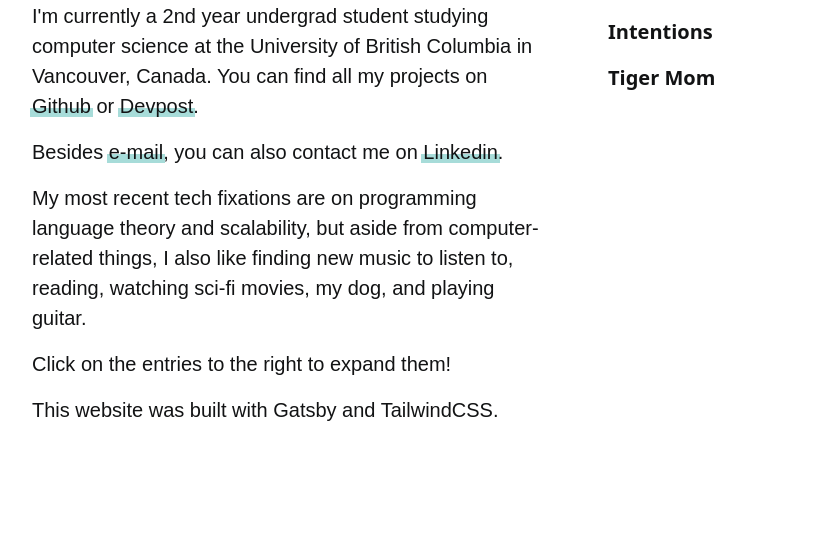
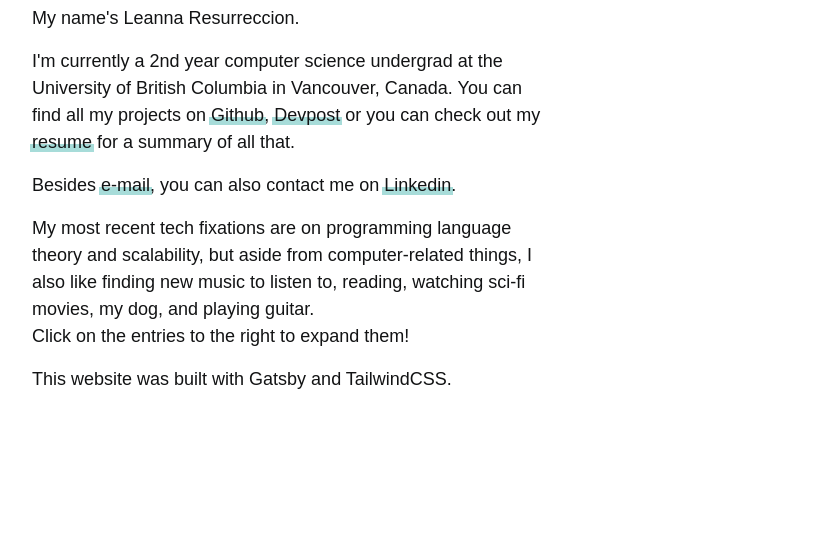
Before and after one commit to resurl/portfolio-v2, a Gatsby site: page / in a window 1280 px wide. Shown: the part 245-800 px from the top of the page, without its empty margins (0-816 px from the left). Built offline with nearby package versions, Linux system fonts and the light colour scheme; Gatsby itself is replaced by a stand-in of ours.

Commit message:
finished styling?

```diff
--- /dev/null
+++ b/public/index.html
@@ -0,0 +1 @@
+<!DOCTYPE html><html><head><meta charSet="utf-8"/><meta http-equiv="x-ua-compatible" content="ie=edge"/><meta name="viewport" content="width=device-width, initial-scale=1, shrink-to-fit=no"/><meta name="note" content="environment=development"/><script src="/socket.io/socket.io.js"></script><link href="https://fonts.googleapis.com/css2?family=Rubik:wght@300;400;500;600&display=swap" rel="stylesheet"></head><body><div id="___gatsby"></div><script src="/polyfill.js" nomodule=""></script><script src="/commons.js"></script></body></html>
--- /dev/null
+++ b/public/page-data/dev-404-page/page-data.json
@@ -0,0 +1 @@
+{"componentChunkName":"component---cache-dev-404-page-js","path":"/dev-404-page/","result":{"data":{"allSitePage":{"nodes":[{"path":"/"}]}},"pageContext":{}},"staticQueryHashes":[]}
--- /dev/null
+++ b/public/page-data/home/page-data.json
@@ -0,0 +1 @@
+{"componentChunkName":"component---src-pages-home-js","path":"/home/","result":{"pageContext":{}},"staticQueryHashes":[]}
--- /dev/null
+++ b/public/page-data/index/page-data.json
@@ -0,0 +1 @@
+{"componentChunkName":"component---src-pages-index-js","path":"/","result":{"pageContext":{}},"staticQueryHashes":[]}
--- a/src/About.jsx
+++ b/src/About.jsx
@@ -4,23 +4,24 @@
 export default function About() {
 
     return (
-        <div className='font-body font-light space-y-4'>
-            <h1 className='font-semibold text-4xl'>Hello!</h1>
-            <p className=''>My name's Leanna Resurreccion.</p>
+        <div className='font-rubik space-y-4'>
+            <h1 className='font-semibold text-5xl'>Hello!</h1>
+            <p>My name's Leanna Resurreccion.</p>
             <p>
-                I'm currently a 2nd year undergrad student studying computer science at the University
+                I'm currently a 2nd year computer science undergrad at the University
                 of British Columbia in Vancouver, Canada. You can find all my projects
-                on <a class='lnk' href={contacts.github} target='_blank' rel='noreferrer'>Github</a> or <a class='lnk' href={contacts.devpost} target='_blank' rel='noreferrer'>Devpost</a>.
+                on <a className='lnk' href={contacts.github} target='_blank' rel='noreferrer'>Github</a>, <a className='lnk' href={contacts.devpost} target='_blank' rel='noreferrer'>Devpost</a> or
+                you can check out my <a className='lnk' href='/resume.pdf' target='_blank'>resume</a> for a summary of all that.
             </p>
             <p>
-                Besides <a class='lnk' href={contacts.email}>e-mail</a>, you can also contact me on <a class='lnk' href={contacts.linkedin} target="_blank" rel='noreferrer'>Linkedin</a>.
+                Besides <a className='lnk' href={contacts.email}>e-mail</a>, you can also contact me on <a className='lnk' href={contacts.linkedin} target="_blank" rel='noreferrer'>Linkedin</a>.
             </p>
             <p>
                 My most recent tech fixations are on programming language theory and scalability, but aside
                 from computer-related things, I also like finding new music to listen to, reading, watching sci-fi
                 movies, my dog, and playing guitar.
             </p>
-            <p class='invisible md:visible lg:visible xl:visible'>
+            <p className='invisible hidden sm:hidden md:visible md:contents lg:visible lg:contents xl:visible lg:contents'>
                 Click on the entries to the right to expand them!
             </p>
             <p>
--- a/src/pages/index.js
+++ b/src/pages/index.js
@@ -3,8 +3,16 @@
 import { projects } from '../data'
 
 const Project = (props) => {
-  const [expand,setExpand] = useState(false);
+  const [expand, setExpand] = useState(false);
   const projectType = (props.type === 'gh') ? 'Github' : 'Devpost';
+
+  useEffect(() => {
+    if (!props.isMini) {
+      setExpand(true);
+    } else {
+      setExpand(false)
+    }
+  }, [props.isMini])
 
   function toggleExpand() {
     setExpand(!expand)
@@ -12,33 +20,45 @@
 
   return (
     <div className='overflow-hidden cursor-pointer' onClick={toggleExpand}>
-      <div class='flex justify-between'>
-        <h1 class='font-semibold'>{props.name}</h1>
+      <div className='flex justify-between'>
+        <h1 className='font-semibold'>{props.name}</h1>
       </div>
-      <div class={expand ? '' : 'hidden'}>
-        <p class='text-sm'>{props.langs}</p>
-        <p class='font-thin'>{props.desc}</p>
-        <p><a class='lnk' href={props.link} target='_blank' rel='noreferrer'>{projectType}</a></p>
+      <div className={expand ? '' : 'hidden'}>
+        <p className='text-sm'>{props.langs}</p>
+        <p className='font-thin'>{props.desc}</p>
+        <p><a className='lnk' href={props.link} target='_blank' rel='noreferrer'>{projectType}</a></p>
       </div>
     </div>
   )
 }
 
 const ProjectView = (props) => {
-  function loadProjects() {
-    return props.data.map((obj, idx) =>
+  const [projects, setProjects] = useState([]);
+
+  useEffect(() => {
+    loadProjects(true)
+  },[])
+
+  useEffect(() => {
+    setProjects(loadProjects(props.isMinimized));
+  }, [props.isMinimized])
+
+  function loadProjects(mini) {
+    let jsx = props.data.map((obj, idx) =>
       <Project name={obj.name}
         langs={obj.langs}
         desc={obj.desc}
         type={obj.type}
         link={obj.link}
-        key={idx}/>
+        isMini={mini}
+        key={idx} />
     );
+    return jsx
   }
 
   return (
     <div className='overflow-scroll space-y-4 max-w-full h-full'>
-      {loadProjects()}
+      {projects}
     </div>
   )
 }
@@ -47,18 +67,24 @@
 
 function Home() {
   const [userData, setData] = useState([]);
+  const [minimized, setMini] = useState(true);
 
   useEffect(() => {
-    setData(projects)
+    setData(projects);
   }, []);
 
+  function toggleMinimize() {
+    setMini(!minimized);
+  }
+
   return (
-    <div className='container py-8 box-border flex justify-start items-center h-full text-lg md:text-xl text-copy'>
+    <div className='container antialiased py-20 lg:py-28 xl:py-32 box-border flex justify-start items-center h-full text-sm sm:text-lg md:text-lg lg:text-lg xl:text-lg text-copy'>
       <div className='mx-8 max-w-lg flex-third'>
         <About />
       </div>
-      <div className='mx-8 box-border overflow-auto h-full flex flex-col justify-center invisible md:visible lg:visible xl:visible'>
-        <ProjectView data={userData} />
+      <div className='mx-8 box-border overflow-auto h-full space-y-4 flex flex-col justify-center invisible md:visible lg:visible xl:visible'>
+        <div className='w-32 h-10 font-semibold py-1 text-center align-text-bottom cursor-pointer bg-teal-500 rounded-md text-white hover:bg-teal-600 select-none' onClick={toggleMinimize}>{minimized ? 'Expand' : 'Minimize'} all</div>
+        <ProjectView data={userData} isMinimized={minimized} />
       </div>
     </div>
   );
--- a/src/styles/style.css
+++ b/src/styles/style.css
@@ -37,7 +37,3 @@
 .lnk:hover:after {
     @apply top-0;
 }
-
-.project {
-
-}
--- a/tailwind.config.js
+++ b/tailwind.config.js
@@ -5,7 +5,7 @@
       center: true
     },
     fontFamily: {
-      body: ['Rubik', 'sans-serif', '-apple-system']
+      rubik: ['Rubik', 'sans-serif', '-apple-system']
     },
     extend: {
       colors: {
@@ -25,6 +25,13 @@
       },
       flex: {
         'third': '0 0 60%'
+      },
+      maxHeight: {
+        'third': '33%'
+      },
+      padding: {
+        '28': '7rem',
+        '30': '7.5rem',
       }
     },
   },
```
Also changed, not shown: public/favicon.ico (added), 2 other files.
